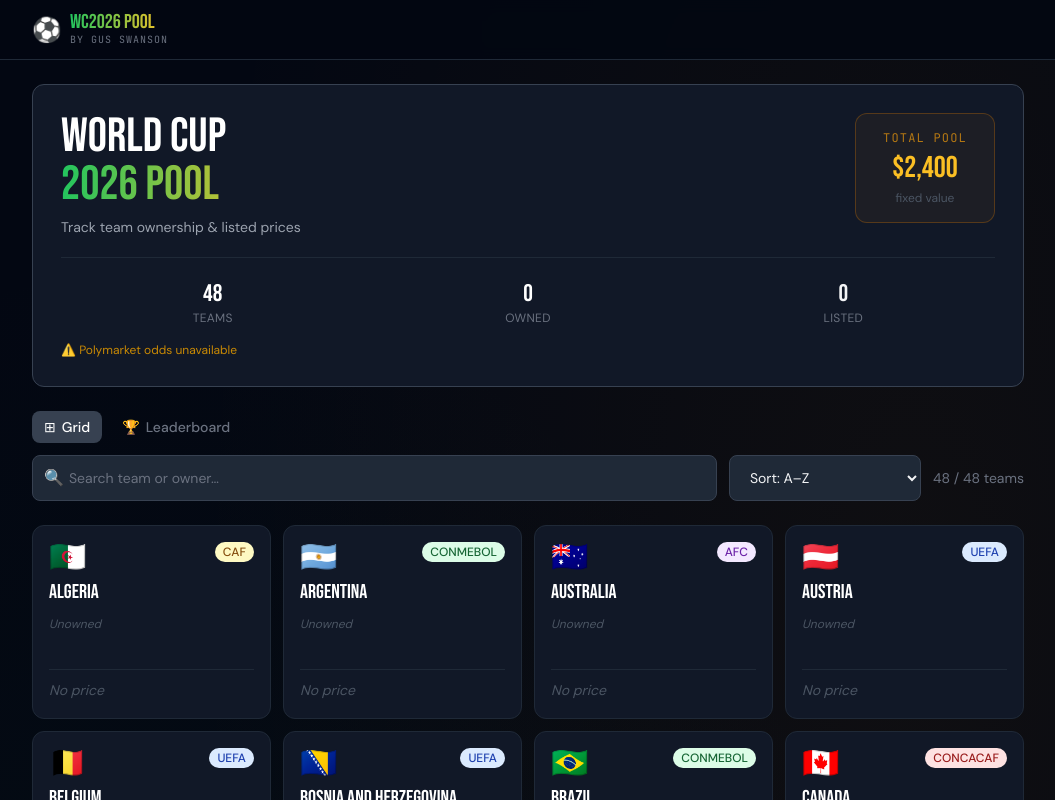
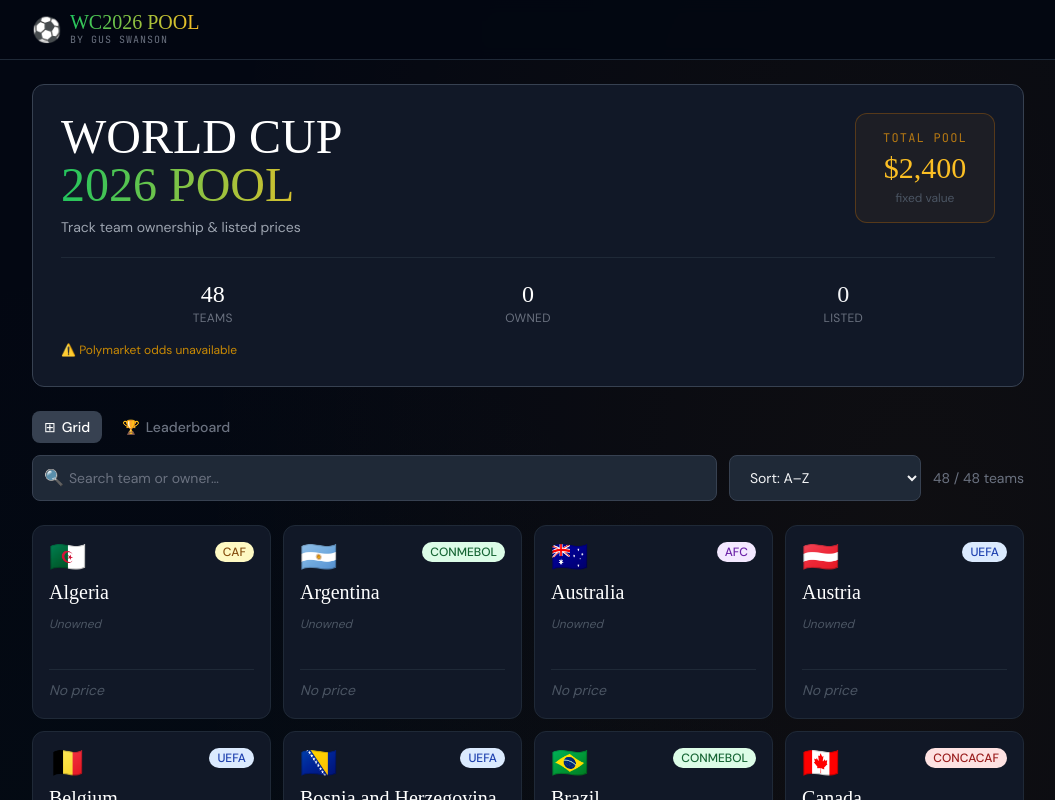
Before and after one commit to gusswanson/worldcup-pool, a React (Vite) app: page / in a window 1280 px wide. Shown: the top 800 px of the page, without its empty margins (112-1167 px from the left). Built offline with nearby package versions, Linux system fonts and the light colour scheme; no server answers; the database is empty.

Commit message:
Update tailwind.config.js

```diff
--- a/tailwind.config.js
+++ b/tailwind.config.js
@@ -4,7 +4,7 @@ export default {
   theme: {
     extend: {
       fontFamily: {
-        display: ['Bebas Neue', 'cursive'],
+        display: ['Montseratt'],
         body: ['DM Sans', 'sans-serif'],
         mono: ['JetBrains Mono', 'monospace'],
       },
```
